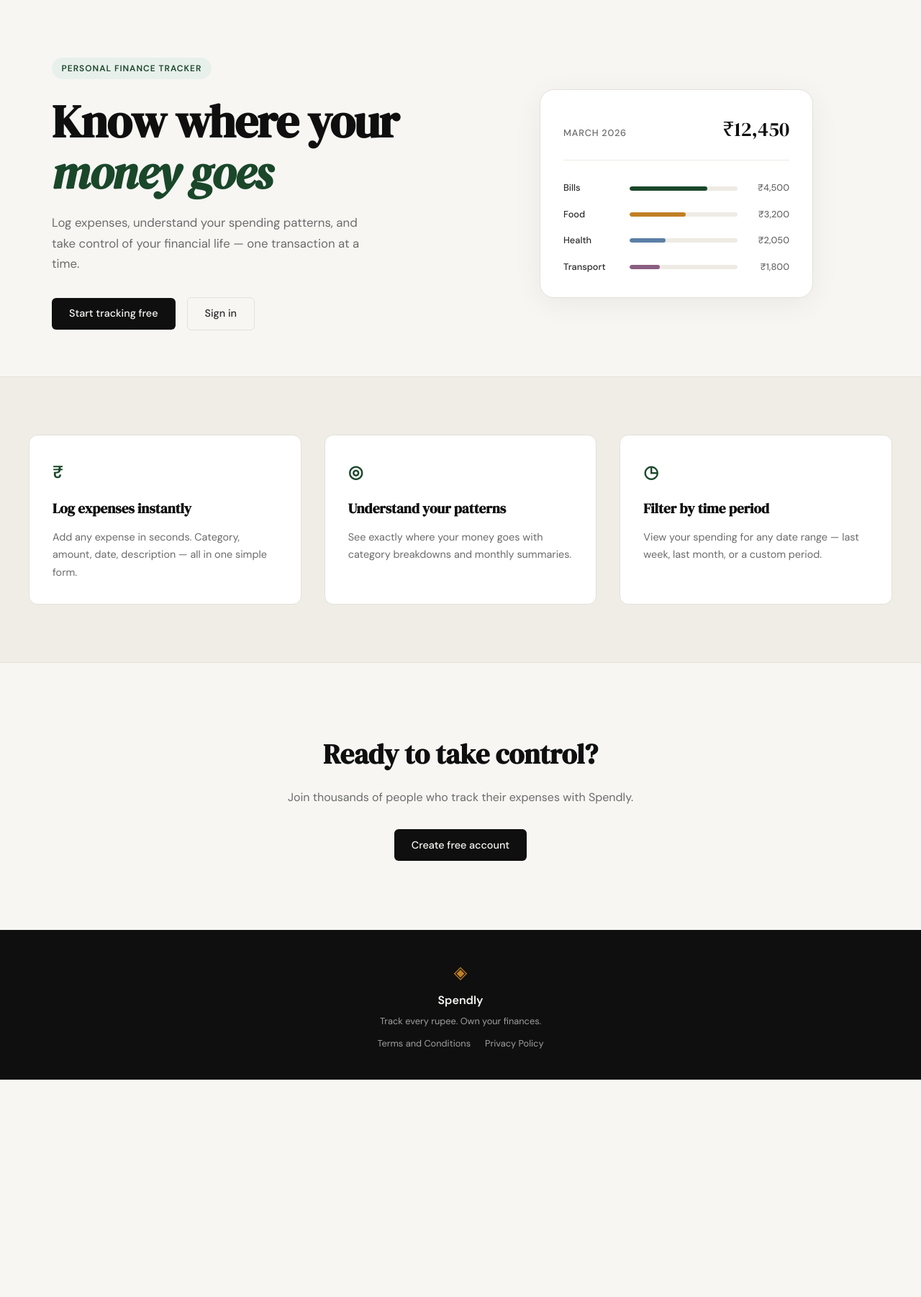
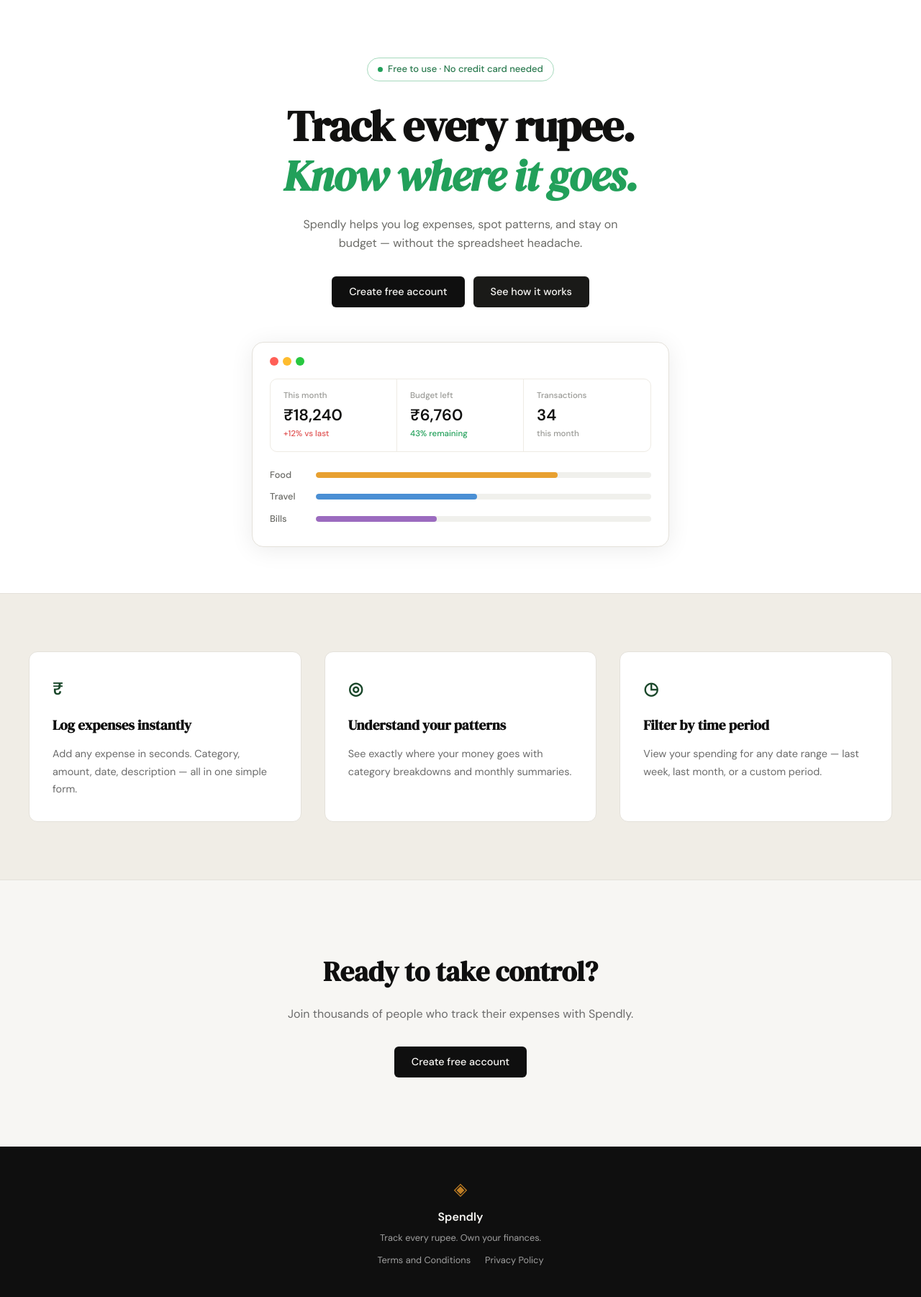
Before and after one commit to amanahma/project, a Flask app: page / in a window 1280 px wide. Shown: the part 61-1863 px from the top of the page at 72% size. Before the commit the page ends 1561 px from the top, so only its background shows below. Run offline with Flask 3, Linux system fonts and the light colour scheme.

Commit message:
landing: redesign hero section to centered light layout
Replaces the dark side-by-side hero with a centered white layout matching
the new design: pill badge, stacked title, stats-grid mock card with
macOS dots, and Food/Travel/Bills bar chart.

Co-Authored-By: Claude Sonnet 4.6 <noreply@anthropic.com>

```diff
--- /dev/null
+++ b/static/css/landing.css
@@ -0,0 +1,243 @@
+/* ------------------------------------------------------------------ */
+/* Hero — centered light layout                                        */
+/* ------------------------------------------------------------------ */
+
+.hero-bg {
+    background: #ffffff;
+}
+
+.hero-bg .hero {
+    display: flex;
+    flex-direction: column;
+    align-items: center;
+    text-align: center;
+    grid-template-columns: unset;
+    gap: 0;
+    max-width: 680px;
+}
+
+/* Badge */
+.hero-bg .hero-badge {
+    display: inline-flex;
+    align-items: center;
+    gap: 7px;
+    background: transparent;
+    border: 1px solid rgba(34, 160, 90, 0.4);
+    color: #2a7a4f;
+    font-size: 0.8125rem;
+    font-weight: 500;
+    letter-spacing: 0;
+    text-transform: none;
+    padding: 5px 14px;
+    border-radius: 100px;
+    margin-bottom: 1.75rem;
+}
+
+.hero-badge-dot {
+    width: 7px;
+    height: 7px;
+    background: #22a05a;
+    border-radius: 50%;
+    flex-shrink: 0;
+}
+
+/* Title */
+.hero-bg .hero-title {
+    font-size: clamp(2.5rem, 6vw, 3.75rem);
+    line-height: 1.15;
+    color: #111110;
+    letter-spacing: -0.02em;
+    margin-bottom: 1.25rem;
+}
+
+.hero-bg .hero-title em {
+    color: #22a05a;
+    font-style: italic;
+    display: block;
+}
+
+/* Subtitle */
+.hero-bg .hero-subtitle {
+    font-size: 1rem;
+    color: #6b6b67;
+    line-height: 1.65;
+    max-width: 480px;
+    margin-bottom: 2rem;
+}
+
+/* Actions */
+.hero-bg .hero-actions {
+    display: flex;
+    gap: 0.75rem;
+    justify-content: center;
+    flex-wrap: wrap;
+    margin-bottom: 3rem;
+}
+
+/* "See how it works" dark button */
+.btn-dark {
+    display: inline-block;
+    background: #1a1a18;
+    color: #f7f6f3;
+    padding: 0.65rem 1.5rem;
+    border-radius: var(--radius-sm);
+    font-family: var(--font-body);
+    font-size: 0.9rem;
+    font-weight: 500;
+    text-decoration: none;
+    transition: background 0.2s;
+    border: none;
+    cursor: pointer;
+}
+
+.btn-dark:hover {
+    background: #333330;
+}
+
+/* ------------------------------------------------------------------ */
+/* Mock card — wide, light                                             */
+/* ------------------------------------------------------------------ */
+
+.hero-bg .hero-visual {
+    width: 100%;
+    max-width: 580px;
+    display: flex;
+    justify-content: center;
+}
+
+.hero-bg .mock-card {
+    background: #ffffff;
+    border: 1px solid #e4e1da;
+    border-radius: 16px;
+    box-shadow: 0 4px 32px rgba(0, 0, 0, 0.08);
+    padding: 20px 24px 28px;
+    width: 100%;
+    max-width: 580px;
+    text-align: left;
+}
+
+/* Window dots */
+.mock-window-dots {
+    display: flex;
+    gap: 6px;
+    margin-bottom: 18px;
+}
+
+.mock-dot {
+    width: 12px;
+    height: 12px;
+    border-radius: 50%;
+}
+
+.mock-dot-red    { background: #ff5f57; }
+.mock-dot-yellow { background: #febc2e; }
+.mock-dot-green  { background: #28c840; }
+
+/* Stats row */
+.mock-stats {
+    display: grid;
+    grid-template-columns: repeat(3, 1fr);
+    border: 1px solid #eeebe4;
+    border-radius: 10px;
+    overflow: hidden;
+    margin-bottom: 22px;
+}
+
+.mock-stat {
+    display: flex;
+    flex-direction: column;
+    gap: 4px;
+    padding: 14px 18px;
+    border-right: 1px solid #eeebe4;
+}
+
+.mock-stat:last-child {
+    border-right: none;
+}
+
+.mock-stat-label {
+    font-size: 0.72rem;
+    color: #9a9a96;
+    font-weight: 500;
+}
+
+.mock-stat-value {
+    font-size: 1.375rem;
+    font-weight: 700;
+    color: #111110;
+    line-height: 1.2;
+}
+
+.mock-stat-change {
+    font-size: 0.72rem;
+    font-weight: 500;
+}
+
+.mock-change-red   { color: #e05252; }
+.mock-change-green { color: #22a05a; }
+.mock-change-gray  { color: #9a9a96; }
+
+/* Bar rows */
+.hero-bg .mock-bars {
+    display: flex;
+    flex-direction: column;
+    gap: 10px;
+}
+
+.hero-bg .mock-bar-row {
+    display: grid;
+    grid-template-columns: 52px 1fr;
+    align-items: center;
+    gap: 12px;
+}
+
+.hero-bg .mock-cat {
+    font-size: 0.8rem;
+    color: #6b6b67;
+    font-weight: 500;
+}
+
+.hero-bg .mock-bar-track {
+    height: 8px;
+    background: #f0f0ec;
+    border-radius: 100px;
+    overflow: hidden;
+}
+
+.hero-bg .mock-bar {
+    height: 100%;
+    border-radius: 100px;
+}
+
+.mock-bar-food   { background: #e8a030; }
+.mock-bar-travel { background: #4a8fd4; }
+.mock-bar-bills  { background: #9b6bbf; }
+
+/* ------------------------------------------------------------------ */
+/* Responsive overrides                                                */
+/* ------------------------------------------------------------------ */
+
+@media (max-width: 900px) {
+    .hero-bg .hero-visual {
+        display: flex;
+    }
+}
+
+@media (max-width: 600px) {
+    .hero-bg .hero {
+        padding: 3rem 1rem 2rem;
+    }
+
+    .mock-stats {
+        grid-template-columns: 1fr;
+    }
+
+    .mock-stat {
+        border-right: none;
+        border-bottom: 1px solid #eeebe4;
+    }
+
+    .mock-stat:last-child {
+        border-bottom: none;
+    }
+}
--- a/templates/landing.html
+++ b/templates/landing.html
@@ -2,64 +2,75 @@
 
 {% block title %}Spendly — Track Every Rupee{% endblock %}
 
+{% block head %}
+<link rel="stylesheet" href="{{ url_for('static', filename='css/landing.css') }}">
+{% endblock %}
+
 {% block content %}
 
+<div class="hero-bg">
 <section class="hero">
-    <div class="hero-inner">
-        <div class="hero-badge">Personal Finance Tracker</div>
-        <h1 class="hero-title">
-            Know where your<br>
-            <em>money goes</em>
-        </h1>
-        <p class="hero-subtitle">
-            Log expenses, understand your spending patterns,
-            and take control of your financial life —
-            one transaction at a time.
-        </p>
-        <div class="hero-actions">
-            <a href="{{ url_for('register') }}" class="btn-primary">Start tracking free</a>
-            <a href="{{ url_for('login') }}" class="btn-ghost">Sign in</a>
-        </div>
+    <div class="hero-badge"><span class="hero-badge-dot"></span>Free to use · No credit card needed</div>
+    <h1 class="hero-title">
+        Track every rupee.<br>
+        <em>Know where it goes.</em>
+    </h1>
+    <p class="hero-subtitle">
+        Spendly helps you log expenses, spot patterns, and stay
+        on budget — without the spreadsheet headache.
+    </p>
+    <div class="hero-actions">
+        <a href="{{ url_for('register') }}" class="btn-primary">Create free account</a>
+        <a href="#" class="btn-dark">See how it works</a>
     </div>
     <div class="hero-visual">
         <div class="mock-card">
-            <div class="mock-card-header">
-                <span class="mock-label">March 2026</span>
-                <span class="mock-total">₹12,450</span>
+            <div class="mock-window-dots">
+                <span class="mock-dot mock-dot-red"></span>
+                <span class="mock-dot mock-dot-yellow"></span>
+                <span class="mock-dot mock-dot-green"></span>
+            </div>
+            <div class="mock-stats">
+                <div class="mock-stat">
+                    <span class="mock-stat-label">This month</span>
+                    <span class="mock-stat-value">₹18,240</span>
+                    <span class="mock-stat-change mock-change-red">+12% vs last</span>
+                </div>
+                <div class="mock-stat">
+                    <span class="mock-stat-label">Budget left</span>
+                    <span class="mock-stat-value">₹6,760</span>
+                    <span class="mock-stat-change mock-change-green">43% remaining</span>
+                </div>
+                <div class="mock-stat">
+                    <span class="mock-stat-label">Transactions</span>
+                    <span class="mock-stat-value">34</span>
+                    <span class="mock-stat-change mock-change-gray">this month</span>
+                </div>
             </div>
             <div class="mock-bars">
                 <div class="mock-bar-row">
+                    <span class="mock-cat">Food</span>
+                    <div class="mock-bar-track">
+                        <div class="mock-bar mock-bar-food" style="width: 72%"></div>
+                    </div>
+                </div>
+                <div class="mock-bar-row">
+                    <span class="mock-cat">Travel</span>
+                    <div class="mock-bar-track">
+                        <div class="mock-bar mock-bar-travel" style="width: 48%"></div>
+                    </div>
+                </div>
+                <div class="mock-bar-row">
                     <span class="mock-cat">Bills</span>
                     <div class="mock-bar-track">
-                        <div class="mock-bar" style="width: 72%"></div>
+                        <div class="mock-bar mock-bar-bills" style="width: 36%"></div>
                     </div>
-                    <span class="mock-amt">₹4,500</span>
-                </div>
-                <div class="mock-bar-row">
-                    <span class="mock-cat">Food</span>
-                    <div class="mock-bar-track">
-                        <div class="mock-bar mock-bar-2" style="width: 52%"></div>
-                    </div>
-                    <span class="mock-amt">₹3,200</span>
-                </div>
-                <div class="mock-bar-row">
-                    <span class="mock-cat">Health</span>
-                    <div class="mock-bar-track">
-                        <div class="mock-bar mock-bar-3" style="width: 33%"></div>
-                    </div>
-                    <span class="mock-amt">₹2,050</span>
-                </div>
-                <div class="mock-bar-row">
-                    <span class="mock-cat">Transport</span>
-                    <div class="mock-bar-track">
-                        <div class="mock-bar mock-bar-4" style="width: 28%"></div>
-                    </div>
-                    <span class="mock-amt">₹1,800</span>
                 </div>
             </div>
         </div>
     </div>
 </section>
+</div>
 
 <section class="features">
     <div class="features-inner">
```
